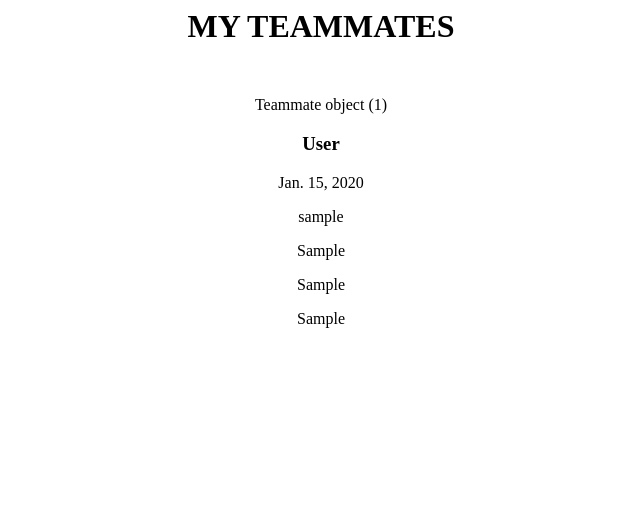
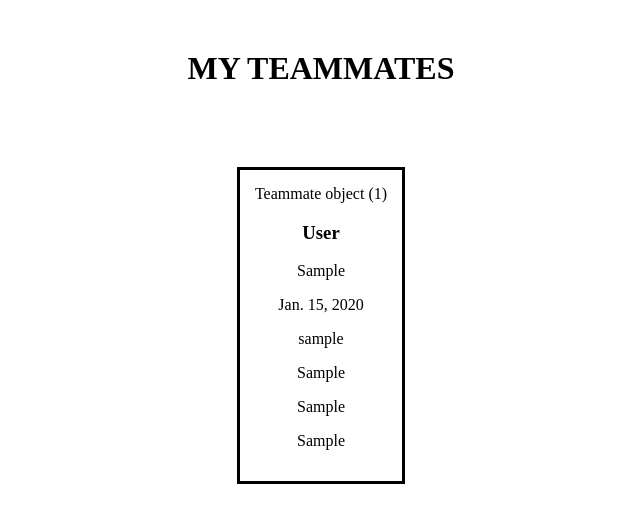
Before and after one commit to Junhyung-Choi/LikeLionDjango, a Django app: page / in a window 1280 px wide. Shown: the top 523 px of the page, without its empty margins (319-959 px from the left). Run offline with Django 3.2, Linux system fonts and the light colour scheme; tables that the repository leaves empty hold one stand-in row (values such as "Sample post").

Commit message:
UPDATE Teammates on Model

```diff
--- a/liondjnago/tiger/models.py
+++ b/liondjnago/tiger/models.py
@@ -9,8 +9,9 @@ class Blog(models.Model):
 
 class Teammate(models.Model):
     fullname = models.CharField(max_length=100)
+    major = models.CharField(max_length=100)
     birthday = models.DateField()
     nickname = models.CharField(max_length=100)
-    introduce = models.TextField()
     mbti = models.CharField(max_length=4)
     hobby = models.CharField(max_length=100)
+    favorfood = models.CharField(max_length=100)
--- a/liondjnago/tiger/templates/home.html
+++ b/liondjnago/tiger/templates/home.html
@@ -4,21 +4,22 @@
     <style>
         body{text-align: center;}
         .container{display: flex; justify-content: center;}
-        .box{margin: 30px;}
+        .box{margin: 30px; padding: 15px; border: solid; border-color:black;}
     </style>
 </head>
 <body>
-    <h1>MY TEAMMATES</h1>
+    <h1 style="margin: 50px;">MY TEAMMATES</h1>
     <div class = "container">
         {% for teammate in teammates %}
             <div class = "box">
                 {{teammate}}
                 <h3>{{teammate.fullname}}</h3>
+                <p>{{teammate.major}}</p>
                 <p>{{teammate.birthday}}</p>
                 <p>{{teammate.nickname}}</p>
-                <p>{{teammate.introduce}}</p>
                 <p>{{teammate.mbti}}</p>
                 <p>{{teammate.hobby}}</p>
+                <p>{{teammate.favorfood}}</p>
             </div>
         {% endfor %}
     </div>
```
Also changed, not shown: liondjnago/tiger/migrations/0001_initial.py, liondjnago/tiger/migrations/0002_teammate_favorfood.py (added), liondjnago/tiger/migrations/0002_visitor.py (deleted), liondjnago/tiger/migrations/0003_alter_teammate_favorfood.py (added), liondjnago/tiger/migrations/0003_auto_20210510_0437.py (deleted).
